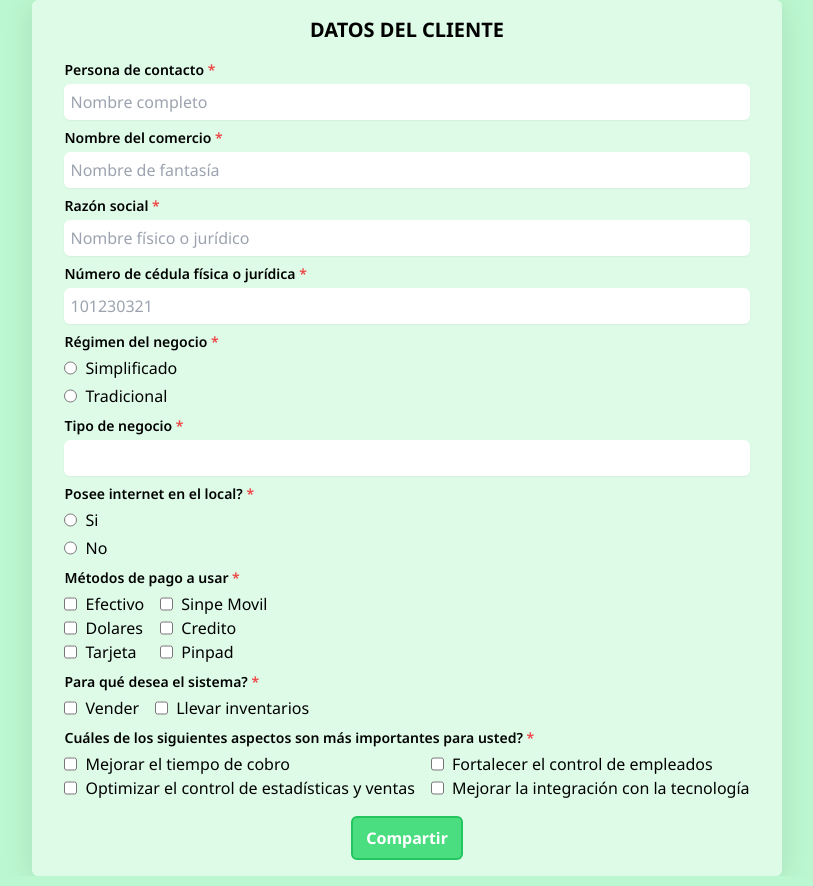
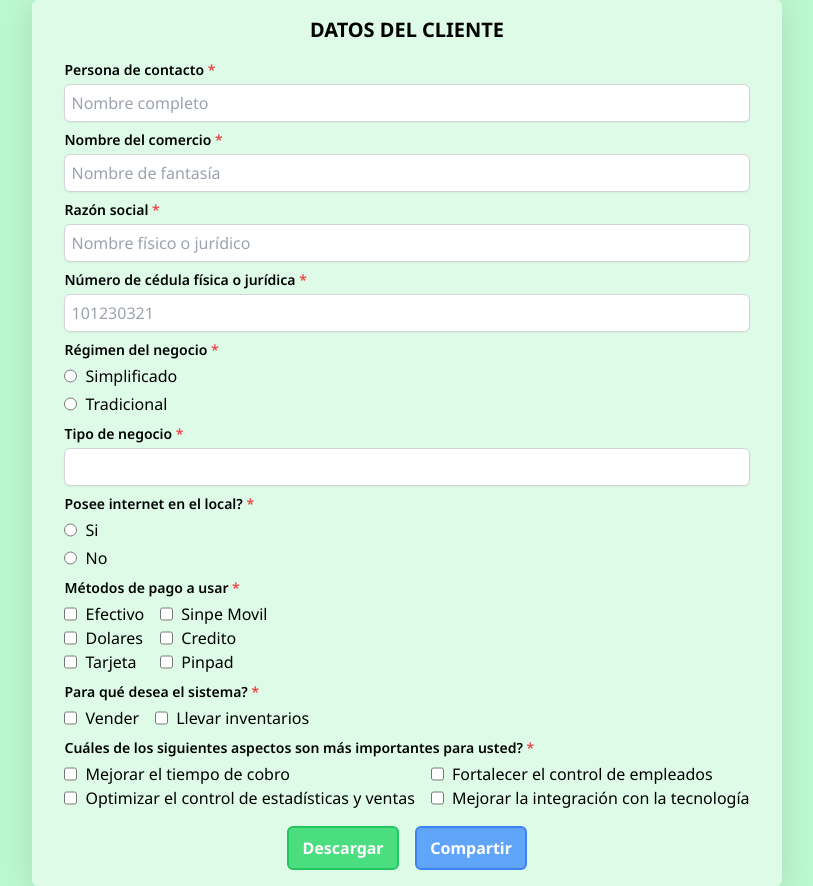
Before and after one commit to CapiFrank/form-initial, a Vue app: page / in a window 1280 px wide. Shown: the whole page, without its empty margins (233-1046 px from the left). Built offline with nearby package versions, Linux system fonts and the light colour scheme.

Commit message:
Se realizan cambios

```diff
--- a/index.html
+++ b/index.html
@@ -12,7 +12,7 @@
     <meta name="viewport" content="width=device-width, initial-scale=1.0" />
     <title>Formulario Datos del Cliente</title>
   </head>
-  <body class="bg-green-200">
+  <body>
     <div id="app"></div>
     <script type="module" src="/src/main.js"></script>
   </body>
--- a/src/App.vue
+++ b/src/App.vue
@@ -1,10 +1,11 @@
 <template>
-  <div ref="element" :class="print ? 'w-[8.27in] h-[11.69in] bg-green-200' : 'w-screen min-h-screen'">
+  <div :class="!print ? 'bg-green-200' : ''">
+    <div ref="element" :class="print ? 'w-[8.27in] h-[11.69in]' : 'w-screen min-h-screen'">
       <div class="w-full flex justify-center items-center font-noto" :class="{ 'p-20': print }">
         <div
           class="bg-[rgba(255,255,255,0.5)] rounded-md shadow-[0_4px_30px_rgba(0,0,0,0.1)] border-[1px_solid_rgba(255,255,255,0.3)]">
           <form class="flex flex-col gap-2 py-2 px-8" @submit.prevent="submit">
-          <span class="self-center text-xl font-bold uppercase py-2">Datos Del Cliente</span>
+            <span class="self-center text-xl font-bold uppercase py-2 text-nowrap">Datos Del Cliente</span>
             <InputText required text="Persona de contacto" placeholder="Nombre completo" name="contacto"
               v-model="properties.contacto" />
             <InputText required text="Nombre del comercio" placeholder="Nombre de fantasía" name="fantasia"
@@ -32,11 +33,14 @@
               name="expectativas"
               :options="['Mejorar el tiempo de cobro', 'Optimizar el control de estadísticas y ventas', 'Fortalecer el control de empleados', 'Mejorar la integración con la tecnología']"
               v-model="properties.expectativas"></InputCheckbox>
-          <div class="flex self-center">
-            <button type="submit"
-              class="bg-green-400 font-bold text-white border-green-500 hover:bg-green-500 focus:bg-green-600 border-2 p-2 m-2 w-28 rounded-md self-center">Compartir</button>
+            <div v-if="!print" class="flex self-center">
+              <button type="submit" @click="() => { isDownload = true; }"
+                class="bg-green-400 font-bold text-white border-green-500 hover:bg-green-500 focus:bg-green-600 border-2 p-2 m-2 w-28 rounded-md self-center">Descargar</button>
+              <button type="submit" @click="() => { isDownload = false; }"
+                class="bg-blue-400 font-bold text-white border-blue-500 hover:bg-blue-500 focus:bg-blue-600 border-2 p-2 m-2 w-28 rounded-md self-center">Compartir</button>
             </div>
           </form>
+        </div>
       </div>
     </div>
   </div>
@@ -53,6 +57,7 @@ import domtoimage from 'dom-to-image';
 import { jsPDF } from "jspdf";
 const element = ref(null);
 const print = ref(false);
+const isDownload = ref(true);
 const properties = ref({
   contacto: '',
   fantasia: '',
@@ -70,7 +75,12 @@ const exportFilename = ref(`datos_adicionales.pdf`);
 const submit = async () => {
   print.value = !print.value;
   await nextTick();
+  if (isDownload.value) {
+    const pdf = await convertToPDF();
+    pdf.save(exportFilename.value);
+  } else {
     await sharePDF();
+  }
   print.value = !print.value;
 }
 const convertToPDF = () => {
@@ -115,21 +125,26 @@ const sharePDF = async () => {
     const pdf = await convertToPDF();
 
     // Solo continúa si la API Web Share está disponible
-    if (navigator.share) {
-      // Convierte el PDF en un archivo Blob
+    // Verifica si el navegador soporta la API de Web Share con archivos
+    if (navigator.canShare && navigator.canShare({ files: [] })) {
       const pdfBlob = new Blob([pdf.output('arraybuffer')], { type: 'application/pdf' });
-
-      // Crea un objeto File para compartir
       const file = new File([pdfBlob], exportFilename.value, { type: 'application/pdf' });
 
-      // Comparte el archivo PDF
       await navigator.share({
         title: 'Datos del Cliente',
         text: 'Por favor, revise el documento adjunto.',
         files: [file]
       });
     } else {
-      alert("La función de compartir no es compatible con este dispositivo.");
+      // Proporciona una opción de descarga como alternativa
+      const pdfBlob = new Blob([pdf.output('arraybuffer')], { type: 'application/pdf' });
+      const pdfURL = URL.createObjectURL(pdfBlob);
+      const link = document.createElement('a');
+      link.href = pdfURL;
+      link.download = exportFilename.value;
+      link.click();
+
+      alert("Compartir no está soportado, el PDF se ha descargado. Compártelo manualmente desde tu gestor de archivos.");
     }
   } catch (error) {
     console.error("Error al compartir el PDF:", error);
--- a/src/components/InputCheckbox.vue
+++ b/src/components/InputCheckbox.vue
@@ -1,7 +1,7 @@
 <template>
     <div class="flex flex-col gap-1">
         <span class="text-sm text-black font-semibold">{{ text }}<span class="text-red-500" v-show="props.required"> *</span></span>
-        <div class="flex flex-wrap gap-4">
+        <div class="flex flex-wrap gap-x-4">
             <!-- Primera columna -->
             <div class="flex flex-col">
                 <div class="flex gap-2" v-for="option in firstColumnOptions" :key="option">
@@ -38,7 +38,7 @@
 </template>
 
 <script setup>
-import { defineProps, defineEmits, computed } from 'vue';
+import { computed } from 'vue';
 
 const props = defineProps({
     modelValue: {
--- a/src/components/InputDatalist.vue
+++ b/src/components/InputDatalist.vue
@@ -1,7 +1,7 @@
 <template>
     <div class="flex flex-col gap-1">
         <label :for="name" class="text-sm text-black font-semibold">{{ props.text }}<span class="text-red-500" v-show="props.required"> *</span></label>
-        <input :list="name" type="text" class="rounded-md shadow-sm p-1.5 border-gray-300 outline-slate-500"
+        <input :list="name" type="text" class="rounded-md shadow-sm border p-1.5 border-gray-300 outline-slate-500"
             :placeholder="props.placeholder" :name="name" :value="modelValue"
             @input="$emit('update:modelValue', $event.target.value)" :required="props.required">
         <datalist :id="name">
--- a/src/components/InputNumber.vue
+++ b/src/components/InputNumber.vue
@@ -1,7 +1,7 @@
 <template>
     <div class="flex flex-col gap-1">
         <label :for="name" class="text-sm text-black font-semibold">{{ props.text }}<span class="text-red-500" v-show="props.required"> *</span></label>
-        <input type="number" class="rounded-md shadow-sm p-1.5 border-gray-300 outline-slate-500"
+        <input type="number" class="rounded-md shadow-sm p-1.5 border border-gray-300 outline-slate-500"
             :placeholder="props.placeholder" :name="name" :value="modelValue"
             @input="$emit('update:modelValue', $event.target.value)" :required="props.required">
     </div>
--- a/src/components/InputText.vue
+++ b/src/components/InputText.vue
@@ -1,7 +1,7 @@
 <template>
     <div class="flex flex-col gap-1">
         <label :for="name" class="text-sm text-black font-semibold">{{ props.text }}<span class="text-red-500" v-show="props.required"> *</span></label>
-        <input type="text" class="rounded-md shadow-sm p-1.5 border-gray-300 outline-slate-500"
+        <input type="text" class="rounded-md shadow-sm p-1.5 border border-gray-300 outline-slate-500"
             :placeholder="props.placeholder" :name="name" :value="modelValue"
             @input="$emit('update:modelValue', $event.target.value)" :required="props.required">
     </div>
```
Lines whose indentation alone changed are shown as unchanged.
